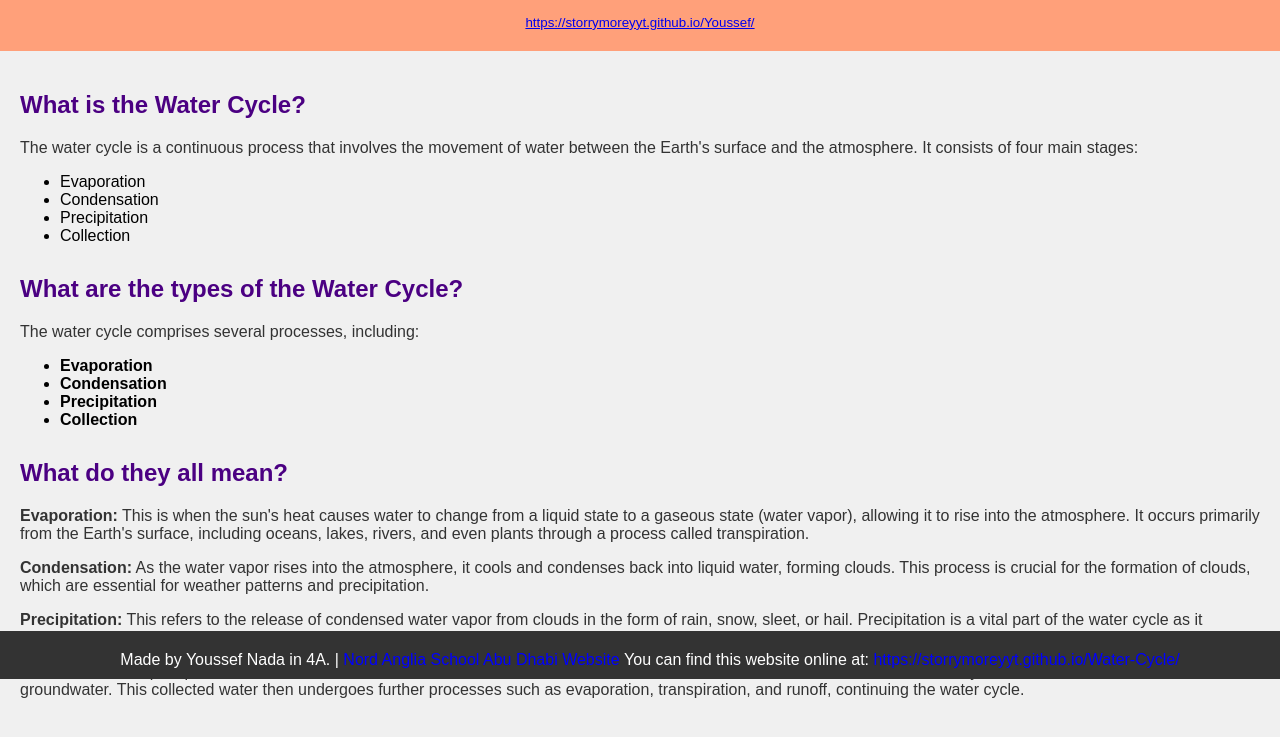
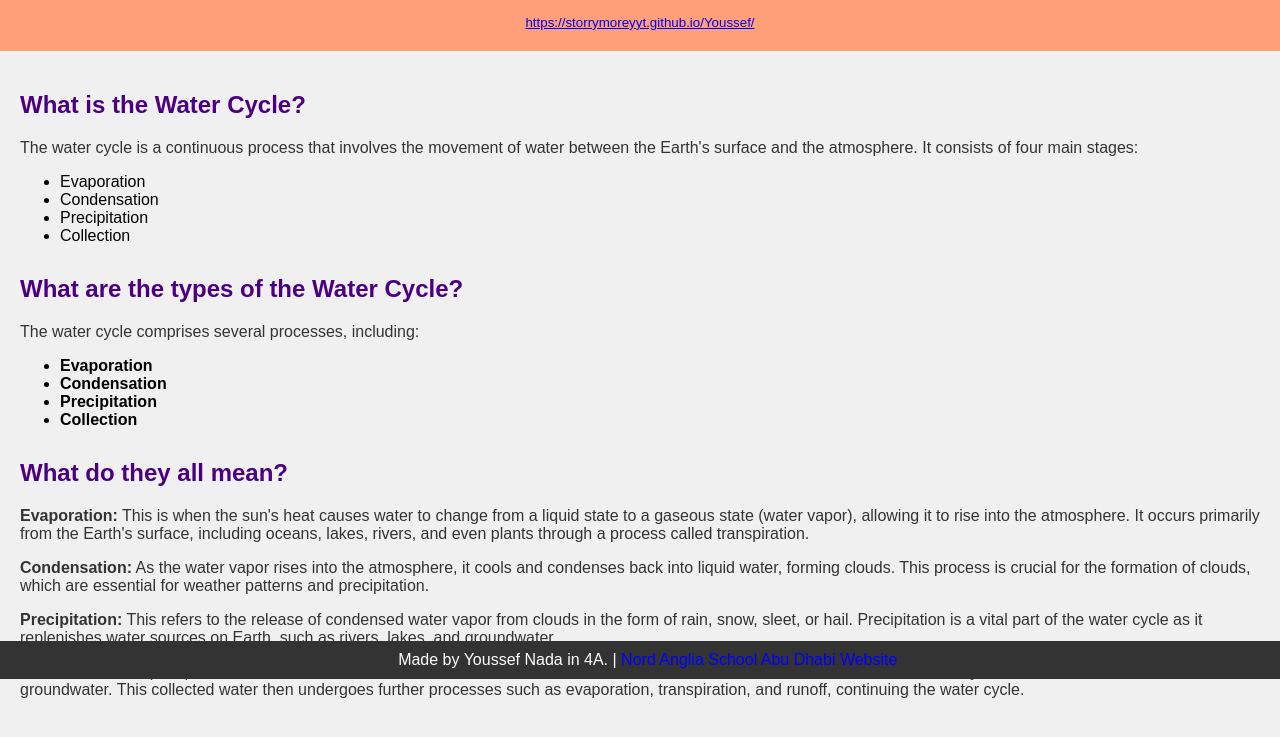
Before and after one commit to StorryMoreyYT/Water-Cycle, a plain HTML site: page index.html in a window 1280 px wide. Shown: the part 121-858 px from the top of the page. Drawn offline with Linux system fonts and the light colour scheme.

Commit message:
Update index.html

```diff
--- a/index.html
+++ b/index.html
@@ -47,8 +47,5 @@
       Made by Youssef Nada in 4A. | <a href="https://www.nordangliaeducation.com/nas-abu-dhabi">Nord Anglia School Abu Dhabi Website</a>
     </div>
     <div class="website-link">
-      You can find this website online at: <a href="https://storrymoreyyt.github.io/Water-Cycle/">https://storrymoreyyt.github.io/Water-Cycle/</a>
-    </div>
-  </footer>
 </body>
 </html>
```
